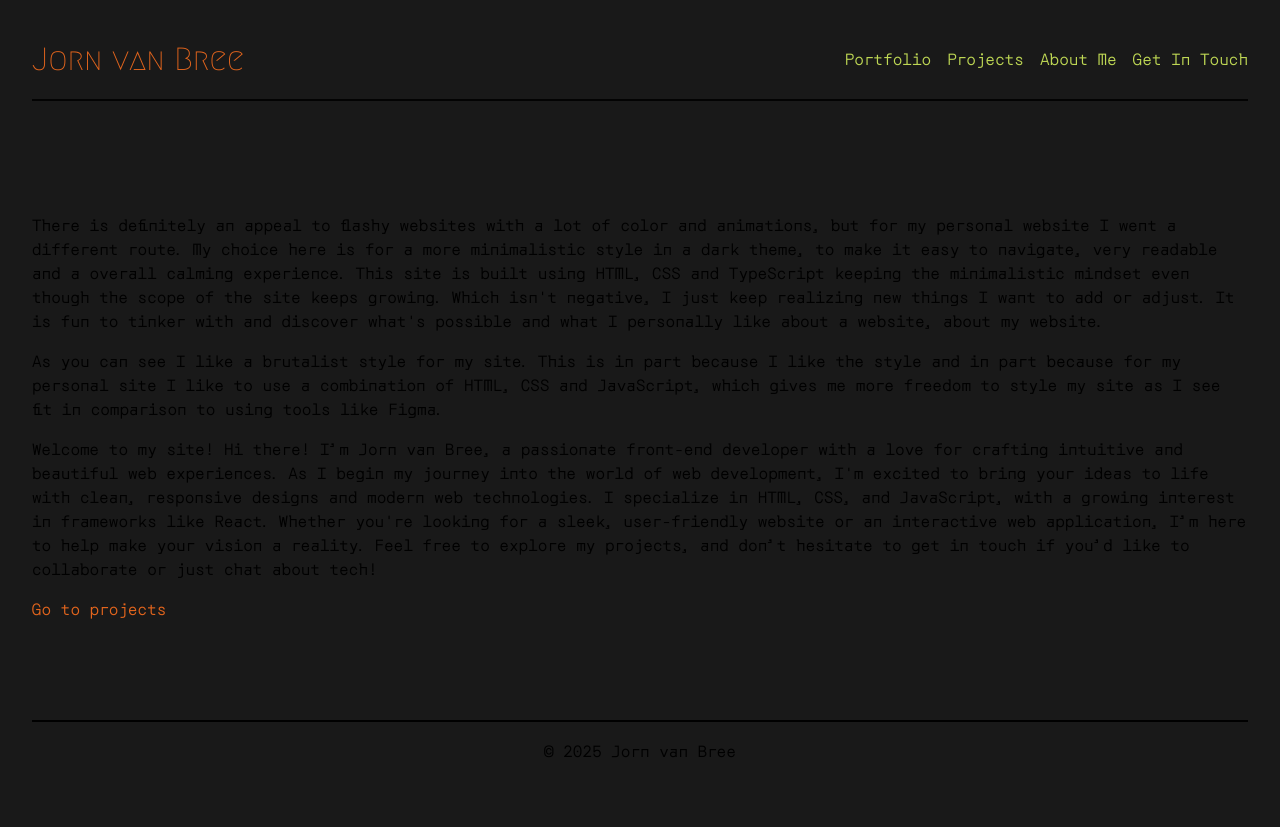
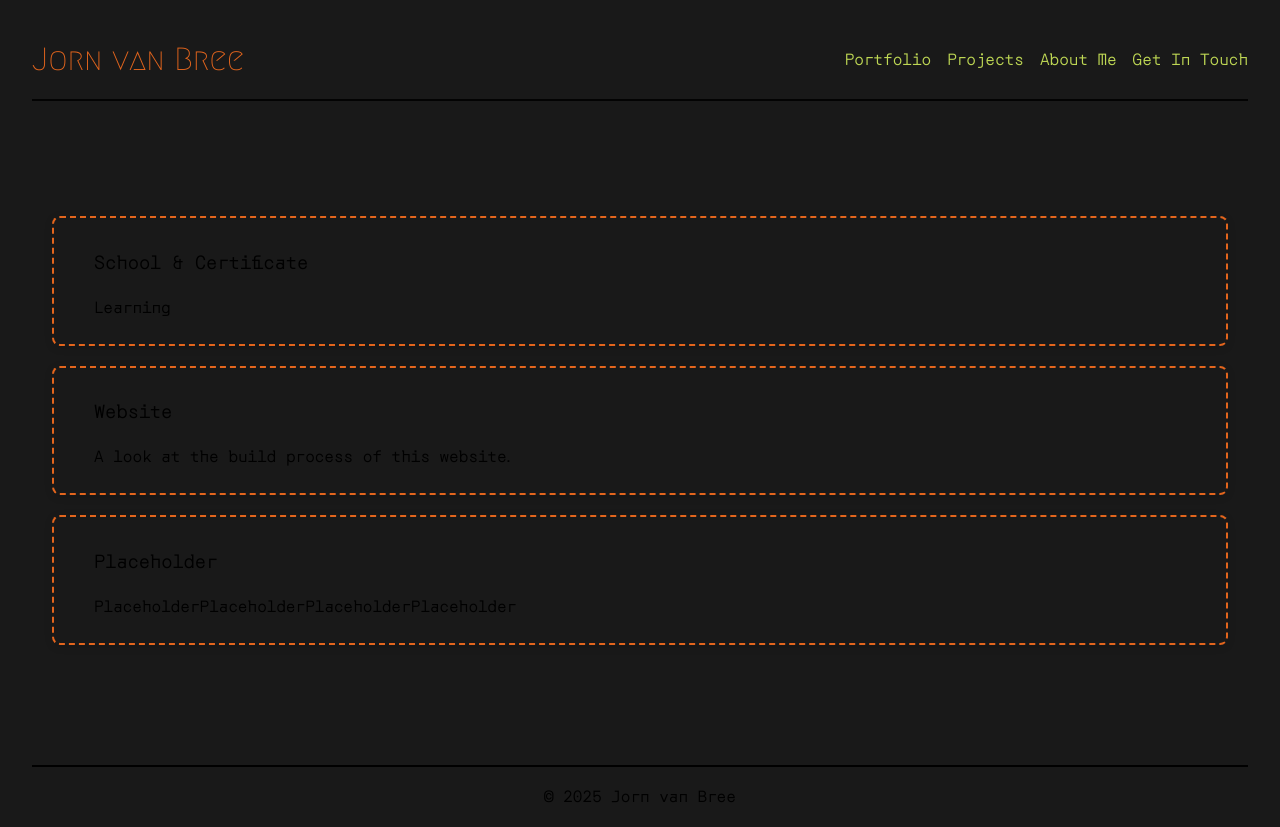
Before and after one commit to JeeveeBree/JeeVeeBree, a React (Vite) app: page /portfolio in a window 1280 px wide. Before the commit the page ends 800 px from the top, so only its background shows below. Built offline with nearby package versions, Linux system fonts and the light colour scheme.

Commit message:
1.1.5 added same layout to portfolio as it is for projects.

```diff
--- a/src/App.tsx
+++ b/src/App.tsx
@@ -7,6 +7,7 @@ import GetInTouch from "./components/GetInTouch";
 import HomeLayout from "./components/HomeLayout";
 import MainLayout from "./components/MainLayout";
 import ProjectDetail from "./components/projects/ProjectDetail";
+import PortfolioDetail from "./components/portfolio/PortfolioDetail";
 import "./Css/normalize.css";
 import "./Css/App.css";
 
@@ -32,6 +33,14 @@ function App() {
           element={
             <MainLayout>
               <Portfolio />
+            </MainLayout>
+          }
+        />
+        <Route
+          path="/portfolio/:portfolioId"
+          element={
+            <MainLayout>
+              <PortfolioDetail />
             </MainLayout>
           }
         />
--- a/src/Css/portfolio.css
+++ b/src/Css/portfolio.css
@@ -1,22 +1,67 @@
 /* currently global styled via mainLayout.css */
 
-.Link-to-projects {
-  text-decoration: none;
-  color: #e3651d;
-  position: relative;
-  display: inline-block;
+.portfolio-container {
+  width: 100%;
+  max-width: 100vw;
+  display: flex;
+  flex-direction: column;
+  gap: 20px;
+  padding: 20px;
+  box-sizing: border-box;
 }
 
-.Link-to-projects::after {
-  content: "";
-  position: absolute;
-  left: 0;
-  bottom: 0;
-  height: 2px;
-  width: 0%;
-  background-color: #bed754;
-  transition: width 0.3s ease-in-out;
+.portfolio-button {
+  display: flex;
+  align-items: center;
+  width: 100%;
+  max-width: 100%;
+  border: 2px dashed #e3651d;
+  border-radius: 8px;
+  text-decoration: none;
+  color: inherit;
+  overflow: hidden;
+  box-shadow: 0 2px 8px rgba(0, 0, 0, 0.1);
+  /* transition: box-shadow 0.3s ease; */
+  /* transition: border 2px dashed #bed754; */
+  padding: 10px 20px;
+  box-sizing: border-box;
 }
-.Link-to-projects:hover::after {
-  width: 100%;
+
+.portfolio-button:hover {
+  border: 2px solid #bed754;
+  box-shadow: 0 6px 15px rgba(0, 0, 0, 0.2);
+  transform: scale(1.03);
 }
+
+/* Image styling */
+.portfolio-image {
+  width: 200px;
+  height: 120px;
+  object-fit: cover;
+  border-radius: 6px;
+}
+
+/* Content styling */
+.portfolio-info {
+  flex: 1;
+  padding: 0 20px;
+}
+
+/* Button 1: content left aligned (default flex-row) */
+.portfolio-button.left {
+  flex-direction: row;
+  justify-content: flex-start;
+  text-align: left;
+}
+
+/* Button 2 & 3: content right aligned */
+.portfolio-button.right {
+  flex-direction: row-reverse;
+  justify-content: flex-start;
+  text-align: right;
+}
+
+/* Maak tekst ook rechts uitgelijnd als button rechts is */
+.portfolio-button.right .project-info {
+  text-align: right;
+}
--- a/src/components/Portfolio.tsx
+++ b/src/components/Portfolio.tsx
@@ -1,48 +1,22 @@
 import "../Css/portfolio.css";
-import { /*Outlet,*/ Link } from "react-router-dom";
 
-function Portfolio() {
+import { Link } from "react-router-dom";
+import PortfolioArray from "./portfolio/PortfolioArray";
+
+const Portfolio = () => {
   return (
-    <>
-      <main className="main">
-        <p>
-          There is definitely an appeal to flashy websites with a lot of color
-          and animations, but for my personal website I went a different route.
-          My choice here is for a more minimalistic style in a dark theme, to
-          make it easy to navigate, very readable and a overall calming
-          experience. This site is built using HTML, CSS and TypeScript keeping
-          the minimalistic mindset even though the scope of the site keeps
-          growing. Which isn't negative, I just keep realizing new things I want
-          to add or adjust. It is fun to tinker with and discover what's
-          possible and what I personally like about a website, about my website.
-        </p>
-        <p>
-          As you can see I like a brutalist style for my site. This is in part
-          because I like the style and in part because for my personal site I
-          like to use a combination of HTML, CSS and JavaScript, which gives me
-          more freedom to style my site as I see fit in comparison to using
-          tools like Figma.
-        </p>
-        <p>
-          Welcome to my site! Hi there! I’m Jorn van Bree, a passionate
-          front-end developer with a love for crafting intuitive and beautiful
-          web experiences. As I begin my journey into the world of web
-          development, I'm excited to bring your ideas to life with clean,
-          responsive designs and modern web technologies. I specialize in HTML,
-          CSS, and JavaScript, with a growing interest in frameworks like React.
-          Whether you're looking for a sleek, user-friendly website or an
-          interactive web application, I’m here to help make your vision a
-          reality. Feel free to explore my projects, and don’t hesitate to get
-          in touch if you’d like to collaborate or just chat about tech!
-        </p>
-      </main>
-      <nav>
-        <Link to="/projects" className="Link-to-projects">
-          Go to projects
+    <div className="portfolio-container">
+      {PortfolioArray.map(({ id, title, description /*imageUrl*/ }) => (
+        <Link to={`/portfolio/${id}`} key={id} className="portfolio-button">
+          {/* <img src={imageUrl} alt={title} className="portfolio-image" /> */}
+          <div className="portfolio-info">
+            <h3>{title}</h3>
+            <p>{description}</p>
+          </div>
         </Link>
-      </nav>
-    </>
+      ))}
+    </div>
   );
-}
+};
 
 export default Portfolio;
--- /dev/null
+++ b/src/components/portfolio/PortfolioArray.tsx
@@ -0,0 +1,22 @@
+const PortfolioArray = [
+  {
+    id: "PortfolioSchool",
+    title: "School & Certificate",
+    description: "Learning",
+    // imageUrl: "/images/project2.jpg",
+  },
+  {
+    id: "PortfolioWebsite",
+    title: "Website",
+    description: "A look at the build process of this website.",
+    // imageUrl: "/images/project1.jpg",
+  },
+  {
+    id: "Placeholder",
+    title: "Placeholder",
+    description: "PlaceholderPlaceholderPlaceholderPlaceholder",
+    // imageUrl: "/images/project3.jpg",
+  },
+];
+
+export default PortfolioArray;
--- /dev/null
+++ b/src/components/portfolio/PortfolioDetail.tsx
@@ -0,0 +1,25 @@
+import { useParams } from "react-router-dom";
+import PortfolioWebsite from "./PortfolioWebsite";
+import PortfolioSchool from "./PortfolioSchool";
+
+const PortfolioDetail = () => {
+  const { portfolioId } = useParams<{ portfolioId: string }>();
+
+  const renderPortfolioComponent = () => {
+    switch (portfolioId) {
+      case "PortfolioSchool":
+        return <PortfolioSchool />;
+      case "PortfolioWebsite":
+        return <PortfolioWebsite />;
+
+      // case "Placeholder":
+      // return <Placeholder />;
+      default:
+        return <p>No subject found</p>;
+    }
+  };
+
+  return <div className="portfolio-detail">{renderPortfolioComponent()}</div>;
+};
+
+export default PortfolioDetail;
--- /dev/null
+++ b/src/components/portfolio/PortfolioSchool.tsx
@@ -0,0 +1,5 @@
+const PortfolioSchool = () => {
+  return <>Certificate</>;
+};
+
+export default PortfolioSchool;
--- /dev/null
+++ b/src/components/portfolio/PortfolioWebsite.tsx
@@ -0,0 +1,45 @@
+import { Link } from "react-router-dom";
+
+const PortfolioWebsite = () => {
+  return (
+    <>
+      <main className="main">
+        <p>
+          There is definitely an appeal to flashy websites with a lot of color
+          and animations, but for my personal website I went a different route.
+          My choice here is for a more minimalistic style in a dark theme, to
+          make it easy to navigate, very readable and a overall calming
+          experience. This site is built using HTML, CSS and TypeScript keeping
+          the minimalistic mindset even though the scope of the site keeps
+          growing. Which isn't negative, I just keep realizing new things I want
+          to add or adjust. It is fun to tinker with and discover what's
+          possible and what I personally like about a website, about my website.
+        </p>
+        <p>
+          As you can see I like a brutalist style for my site. This is in part
+          because I like the style and in part because for my personal site I
+          like to use a combination of HTML, CSS and JavaScript, which gives me
+          more freedom to style my site as I see fit in comparison to using
+          tools like Figma.
+        </p>
+        <p>
+          Welcome to my site! Hi there! I’m Jorn van Bree, a passionate
+          front-end developer with a love for crafting intuitive and beautiful
+          web experiences. As I begin my journey into the world of web
+          development, I'm excited to bring your ideas to life with clean,
+          responsive designs and modern web technologies. I specialize in HTML,
+          CSS, and JavaScript, with a growing interest in frameworks like React.
+          Whether you're looking for a sleek, user-friendly website or an
+          interactive web application, I’m here to help make your vision a
+          reality. Feel free to explore my projects, and don’t hesitate to get
+          in touch if you’d like to collaborate or just chat about tech!
+        </p>
+      </main>
+      <nav>
+        <Link to="/projects/Website">Go to website project.</Link>
+      </nav>
+    </>
+  );
+};
+
+export default PortfolioWebsite;
--- a/src/components/projects/PcBuildPostsArray.tsx
+++ b/src/components/projects/PcBuildPostsArray.tsx
@@ -16,8 +16,8 @@ const PcBuildPostsArray: Post[] = [
           A personal project I'm currently working on is building a new PC. I'm
           still in the research stage at the moment, which includes a couple new
           PC related YouTube subscriptions, keeping up with news from PC related
-          outlets. There was a lot of interesting coverage from the Computex
-          exhibition.
+          outlets. There was a lot of interesting coverage from the 2025
+          Computex exhibition.
         </p>
         <p>
           There are a lot of possible combinations of components in the PC
--- a/src/components/projects/Website.tsx
+++ b/src/components/projects/Website.tsx
@@ -1,5 +1,5 @@
 const Website = () => {
-  return <>bla bal</>;
+  return <>Project website placeholder</>;
 };
 
 export default Website;
```
